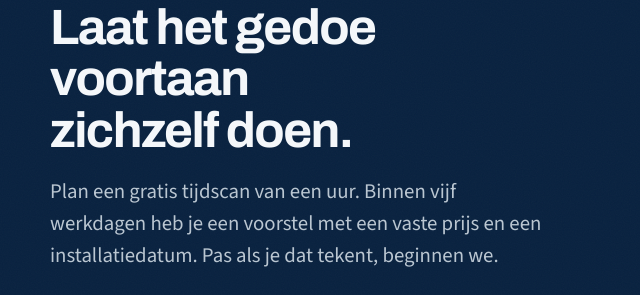
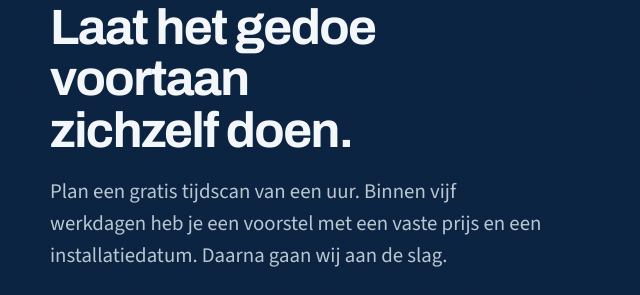
Before and after one commit to OTcode02/ermstrang-website, a plain HTML site: page index.html in a window 1280 px wide. Shown: the part 5285-5580 px from the top of the page, 0-640 px from the left. Drawn offline with Linux system fonts and the light colour scheme.

Commit message:
Aanvraagblok: wij gaan aan de slag

```diff
--- a/index.html
+++ b/index.html
@@ -490,7 +490,7 @@
       <div>
         <h2>Laat het gedoe voortaan zichzelf doen.</h2>
         <p class="start__lede">Plan een gratis tijdscan van een uur. Binnen vijf werkdagen heb je een
-          voorstel met een vaste prijs en een installatiedatum. Pas als je dat tekent, beginnen we.</p>
+          voorstel met een vaste prijs en een installatiedatum. Daarna gaan wij aan de slag.</p>
         <ul class="checks checks--on-navy">
           <li>Gratis en vrijblijvend</li>
           <li>Online of bij je op kantoor</li>
```
